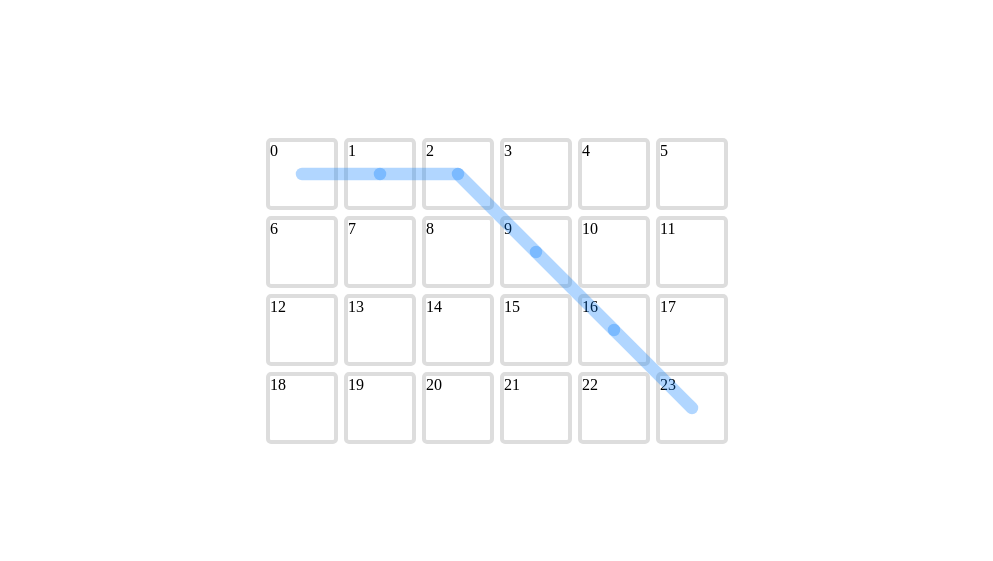
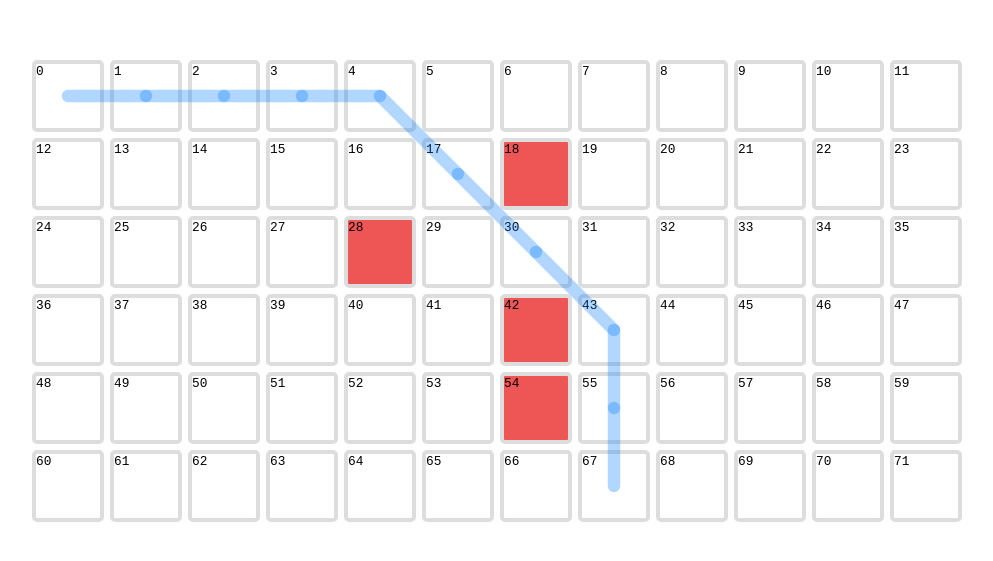
Before and after one commit to khayal0/dijkstras-algorithm, a React (Create React App) app: page / in a window 1280 px wide. Shown: the part 109-670 px from the top of the page, without its empty margins (143-1136 px from the left). Built offline with nearby package versions, Linux system fonts and the light colour scheme.

Commit message:
first iteration

```diff
--- a/src/components/Board/index.scss
+++ b/src/components/Board/index.scss
@@ -1,5 +1,5 @@
 .board {
   display: grid;
-  grid-template-columns: repeat(6, 1fr);
+  grid-template-columns: repeat(12, 1fr);
   gap: 0.375rem;
 }
--- a/src/components/Board/index.tsx
+++ b/src/components/Board/index.tsx
@@ -4,9 +4,57 @@ import Square from "../Square";
 import "./index.scss";
 
 function Board() {
-  const targetNode = BOARD.NODES_COUNT - 1;
+  const targetNode = 67;
 
   const nodes: any = [
+    { neighbors: [] },
+    { neighbors: [] },
+    { neighbors: [] },
+    { neighbors: [] },
+    { neighbors: [] },
+    { neighbors: [] },
+    { neighbors: [] },
+    { neighbors: [] },
+    { neighbors: [] },
+    { neighbors: [] },
+    { neighbors: [] },
+    { neighbors: [] },
+    { neighbors: [] },
+    { neighbors: [] },
+    { neighbors: [] },
+    { neighbors: [] },
+    { neighbors: [] },
+    { neighbors: [] },
+    { neighbors: [] },
+    { neighbors: [] },
+    { neighbors: [] },
+    { neighbors: [] },
+    { neighbors: [] },
+    { neighbors: [] },
+    { neighbors: [] },
+    { neighbors: [] },
+    { neighbors: [] },
+    { neighbors: [] },
+    { neighbors: [] },
+    { neighbors: [] },
+    { neighbors: [] },
+    { neighbors: [] },
+    { neighbors: [] },
+    { neighbors: [] },
+    { neighbors: [] },
+    { neighbors: [] },
+    { neighbors: [] },
+    { neighbors: [] },
+    { neighbors: [] },
+    { neighbors: [] },
+    { neighbors: [] },
+    { neighbors: [] },
+    { neighbors: [] },
+    { neighbors: [] },
+    { neighbors: [] },
+    { neighbors: [] },
+    { neighbors: [] },
+    { neighbors: [] },
     { neighbors: [] },
     { neighbors: [] },
     { neighbors: [] },
@@ -35,7 +83,8 @@ function Board() {
 
   const paths: any = { 0: { path: null, weight: 0 } };
 
-  const visitedNodes: any = [];
+  const blockedNodes = [18, 28, 54, 42];
+  const visitedNodes: number[] = [...blockedNodes];
 
   const addNeighbors = () => {
     nodes.forEach((node: any, index: number) => {
@@ -102,9 +151,12 @@ function Board() {
   const shortestPathArray: any = [];
   let nextNode = paths[targetNode].path;
 
-  while (nextNode !== null) {
+  let counter = 0;
+  while (nextNode !== null && counter < 999) {
     shortestPathArray.unshift(nextNode);
     nextNode = paths[nextNode].path;
+    console.log(nextNode);
+    counter++;
   }
 
   if (nextNode === null) shortestPathArray.push(targetNode);
@@ -116,6 +168,7 @@ function Board() {
           index={index}
           key={index}
           shortestPathArray={shortestPathArray}
+          blocked={blockedNodes.indexOf(index) > -1}
         />
       ))}
     </div>
--- a/src/components/Square/index.scss
+++ b/src/components/Square/index.scss
@@ -11,6 +11,11 @@ $lineColor: #007bff;
   border: $squareBorder;
   border-radius: 7%;
   position: relative;
+  font-family: monospace;
+  font-size: 0.8rem;
+  &--blocked {
+    background: #ee5555;
+  }
 }
 
 .square__line-svg {
--- a/src/components/Square/index.tsx
+++ b/src/components/Square/index.tsx
@@ -3,7 +3,7 @@ import { BOARD } from "../../enums";
 
 import "./index.scss";
 
-function Square({ index, shortestPathArray }: any) {
+function Square({ index, shortestPathArray, blocked }: any) {
   const [lineDirection, setLineDirection] = useState<any>(null);
 
   useEffect(() => {
@@ -45,7 +45,7 @@ function Square({ index, shortestPathArray }: any) {
   };
 
   return (
-    <div className="square">
+    <div className={`square ${blocked ? "square--blocked" : ""}`}>
       <span>{index}</span>
       {lineDirection !== null && (
         <svg className="square__line-svg">
--- a/src/enums.ts
+++ b/src/enums.ts
@@ -1,4 +1,4 @@
 export enum BOARD {
-  WITH = 6,
-  NODES_COUNT = 24,
+  WITH = 12,
+  NODES_COUNT = 72,
 }
```
